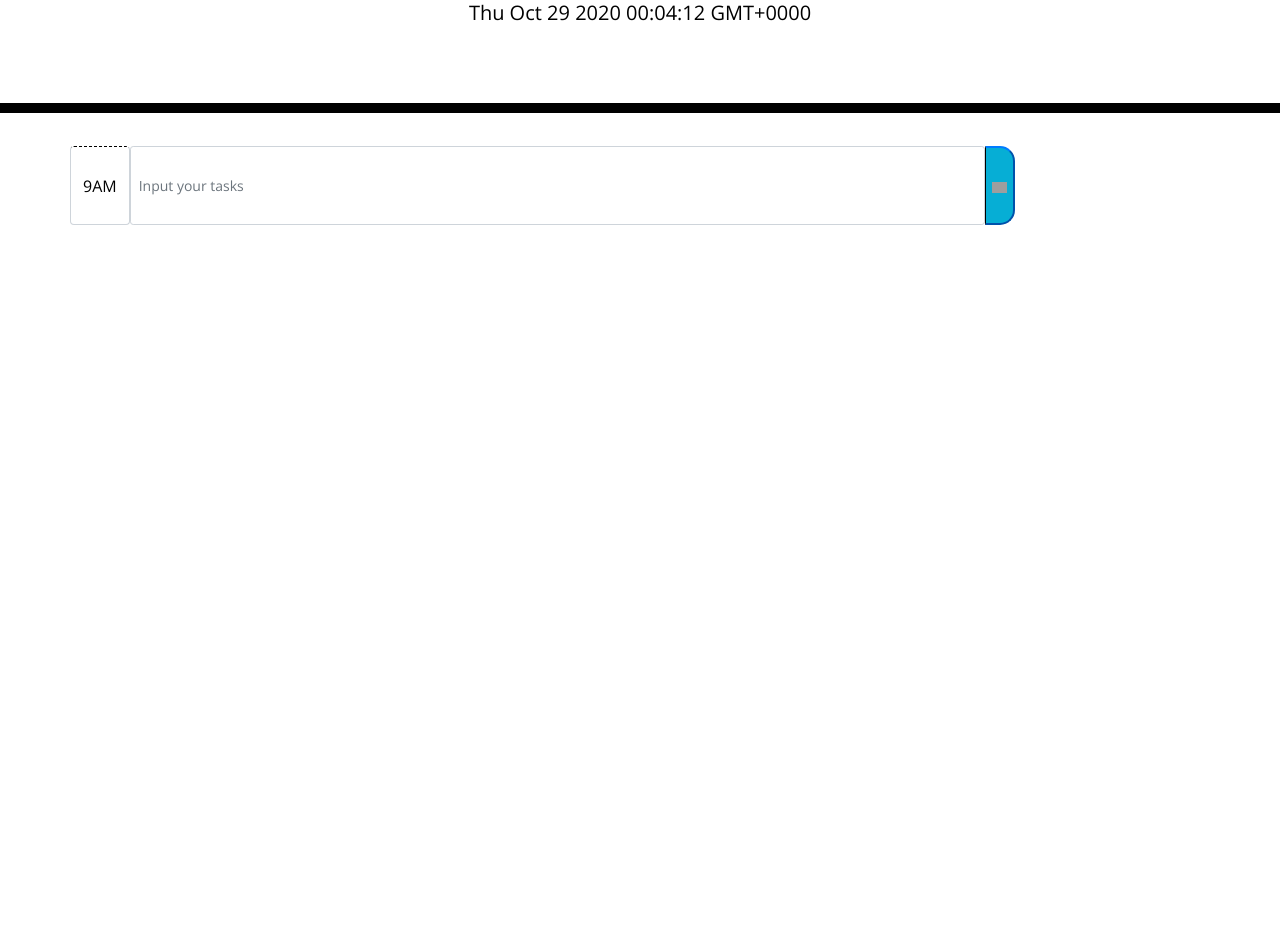
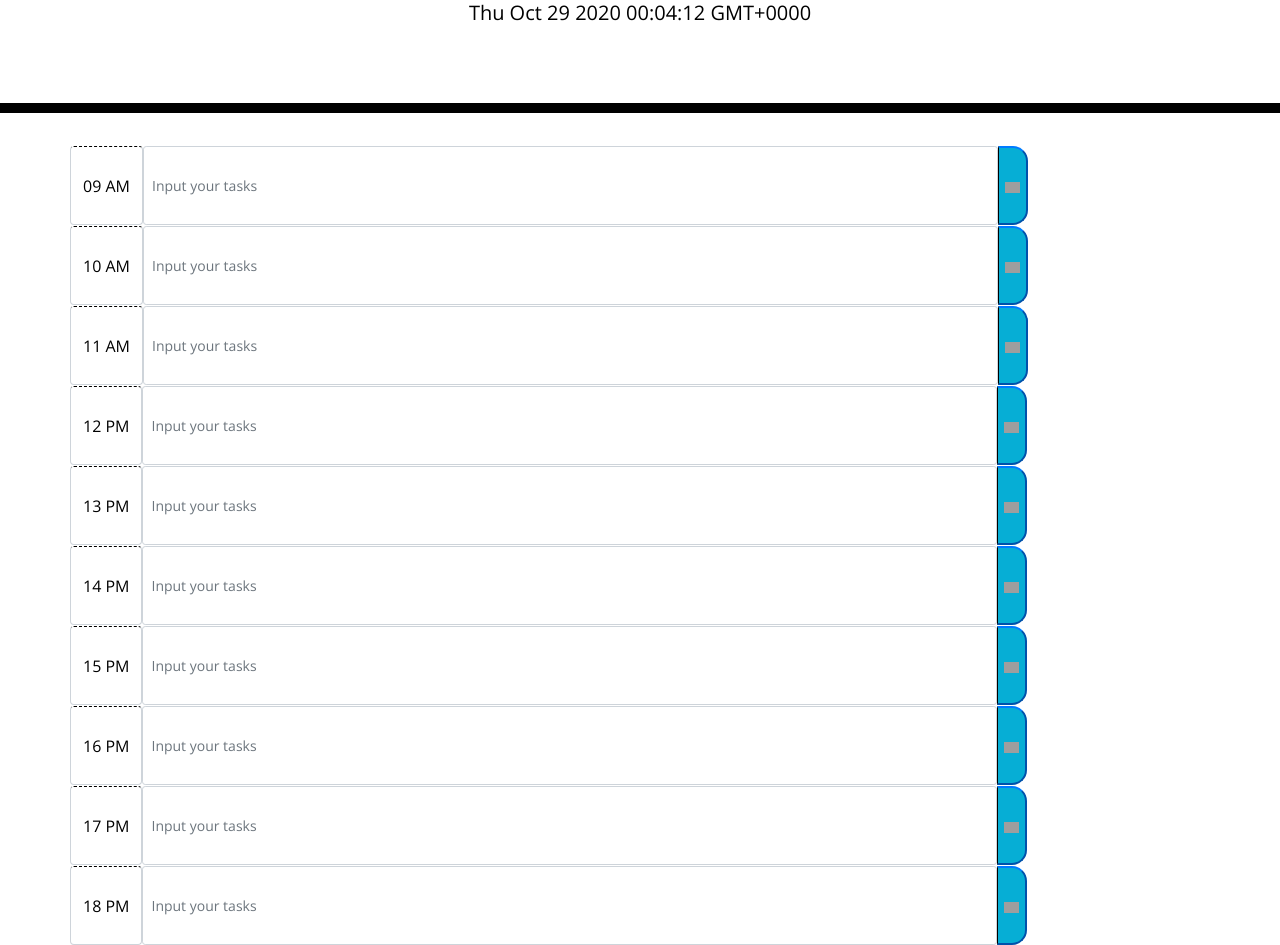
Before and after one commit to jeck24/HW5, a plain HTML site: page Develop/index.html in a window 1280 px wide. Shown: the part 191-1136 px from the top of the page. Before the commit the page ends 800 px from the top, so only its background shows below. Drawn offline with nearby package versions, Linux system fonts and the light colour scheme; grey boxes are pictures that could not be loaded.

Commit message:
9AM to 18PM design ready

```diff
--- a/Develop/index.html
+++ b/Develop/index.html
@@ -33,10 +33,64 @@
     <div class="container">
       <!-- Timeblocks go here -->
 
-      <div class="row input-group-sm">
-        <span class="hour input-group-text" id="inputGroup-sizing-sm">9AM</span>
-        <input type="text" class="description form-control w-75 h-100" placeholder="Input your tasks" aria-label="Sizing example input" aria-describedby="inputGroup-sizing-sm">
-        <button type="button" class="saveBtn btn-outline-primary"><img src="https://icons.iconarchive.com/icons/icons8/windows-8/512/Programming-Save-icon.png" width=15px heigh=15px></button>
+      <div class="row input-group-sm 9amRow">
+        <span class="hour input-group-text 9amHour" id="inputGroup-sizing-sm">09 AM</span>
+        <input type="text" class="description form-control w-75 h-100 9amDescription" placeholder="Input your tasks" aria-label="Sizing example input" aria-describedby="inputGroup-sizing-sm">
+        <button type="button" class="saveBtn btn-outline-primary 9amBtn"><img src="https://icons.iconarchive.com/icons/icons8/windows-8/512/Programming-Save-icon.png" width=15px heigh=15px></button>
+      </div>
+
+      <div class="row input-group-sm 10amRow">
+        <span class="hour input-group-text 10amHour" id="inputGroup-sizing-sm">10 AM</span>
+        <input type="text" class="description form-control w-75 h-100 10amDescription" placeholder="Input your tasks" aria-label="Sizing example input" aria-describedby="inputGroup-sizing-sm">
+        <button type="button" class="saveBtn btn-outline-primary 10amBtn"><img src="https://icons.iconarchive.com/icons/icons8/windows-8/512/Programming-Save-icon.png" width=15px heigh=15px></button>
+      </div>
+
+      <div class="row input-group-sm 11amRow">
+        <span class="hour input-group-text 11amHour" id="inputGroup-sizing-sm">11 AM</span>
+        <input type="text" class="description form-control w-75 h-100 11amDescription" placeholder="Input your tasks" aria-label="Sizing example input" aria-describedby="inputGroup-sizing-sm">
+        <button type="button" class="saveBtn btn-outline-primary 11amBtn"><img src="https://icons.iconarchive.com/icons/icons8/windows-8/512/Programming-Save-icon.png" width=15px heigh=15px></button>
+      </div>
+
+      <div class="row input-group-sm 12pmRow">
+        <span class="hour input-group-text 12pmHour" id="inputGroup-sizing-sm">12 PM</span>
+        <input type="text" class="description form-control w-75 h-100 12pmDescription" placeholder="Input your tasks" aria-label="Sizing example input" aria-describedby="inputGroup-sizing-sm">
+        <button type="button" class="saveBtn btn-outline-primary 12pmBtn"><img src="https://icons.iconarchive.com/icons/icons8/windows-8/512/Programming-Save-icon.png" width=15px heigh=15px></button>
+      </div>
+
+      <div class="row input-group-sm 13pmRow">
+        <span class="hour input-group-text 13pmHour" id="inputGroup-sizing-sm">13 PM</span>
+        <input type="text" class="description form-control w-75 h-100 13pmDescription" placeholder="Input your tasks" aria-label="Sizing example input" aria-describedby="inputGroup-sizing-sm">
+        <button type="button" class="saveBtn btn-outline-primary 13pmBtn"><img src="https://icons.iconarchive.com/icons/icons8/windows-8/512/Programming-Save-icon.png" width=15px heigh=15px></button>
+      </div>
+
+      <div class="row input-group-sm 14pmRow">
+        <span class="hour input-group-text 14pmHour" id="inputGroup-sizing-sm">14 PM</span>
+        <input type="text" class="description form-control w-75 h-100 14pmDescription" placeholder="Input your tasks" aria-label="Sizing example input" aria-describedby="inputGroup-sizing-sm">
+        <button type="button" class="saveBtn btn-outline-primary 14pmBtn"><img src="https://icons.iconarchive.com/icons/icons8/windows-8/512/Programming-Save-icon.png" width=15px heigh=15px></button>
+      </div>
+
+      <div class="row input-group-sm 15pmRow">
+        <span class="hour input-group-text 15pmHour" id="inputGroup-sizing-sm">15 PM</span>
+        <input type="text" class="description form-control w-75 h-100 15pmDescription" placeholder="Input your tasks" aria-label="Sizing example input" aria-describedby="inputGroup-sizing-sm">
+        <button type="button" class="saveBtn btn-outline-primary 15pmBtn"><img src="https://icons.iconarchive.com/icons/icons8/windows-8/512/Programming-Save-icon.png" width=15px heigh=15px></button>
+      </div>
+
+      <div class="row input-group-sm 16pmRow">
+        <span class="hour input-group-text 16pmHour" id="inputGroup-sizing-sm">16 PM</span>
+        <input type="text" class="description form-control w-75 h-100 16pmDescription" placeholder="Input your tasks" aria-label="Sizing example input" aria-describedby="inputGroup-sizing-sm">
+        <button type="button" class="saveBtn btn-outline-primary 16pmBtn"><img src="https://icons.iconarchive.com/icons/icons8/windows-8/512/Programming-Save-icon.png" width=15px heigh=15px></button>
+      </div>
+
+      <div class="row input-group-sm 17pmRow">
+        <span class="hour input-group-text 17pmHour" id="inputGroup-sizing-sm">17 PM</span>
+        <input type="text" class="description form-control w-75 h-100 17pmDescription" placeholder="Input your tasks" aria-label="Sizing example input" aria-describedby="inputGroup-sizing-sm">
+        <button type="button" class="saveBtn btn-outline-primary 17pmBtn"><img src="https://icons.iconarchive.com/icons/icons8/windows-8/512/Programming-Save-icon.png" width=15px heigh=15px></button>
+      </div>
+
+      <div class="row input-group-sm 18pmRow">
+        <span class="hour input-group-text 18pmHour" id="inputGroup-sizing-sm">18 PM</span>
+        <input type="text" class="description form-control w-75 h-100 18pmDescription" placeholder="Input your tasks" aria-label="Sizing example input" aria-describedby="inputGroup-sizing-sm">
+        <button type="button" class="saveBtn btn-outline-primary 18pmBtn"><img src="https://icons.iconarchive.com/icons/icons8/windows-8/512/Programming-Save-icon.png" width=15px heigh=15px></button>
       </div>
 
       <script type = "text/JavaScript">
```
